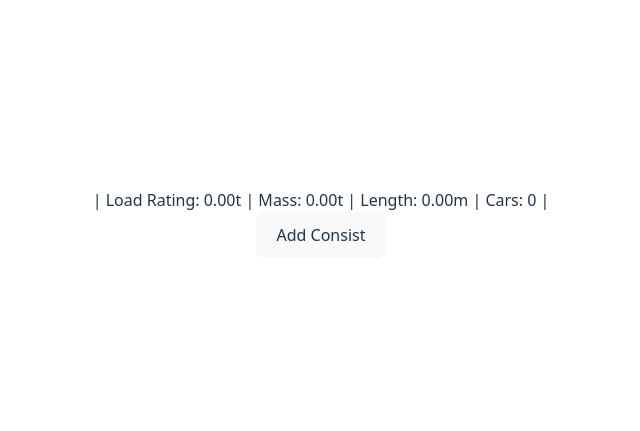
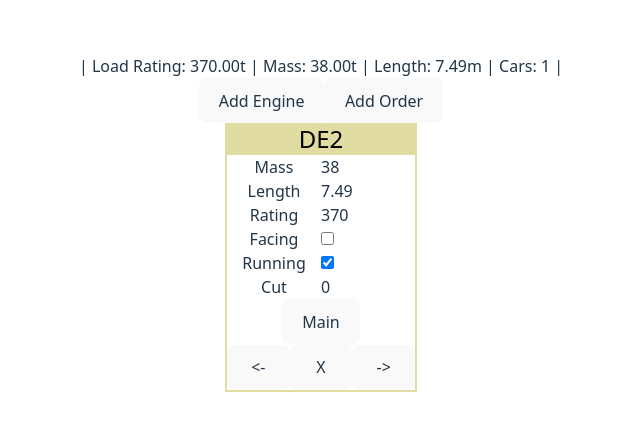
Before and after one commit to IceMoonMagic/derail-valley-consist-tracker, a Vue app: page / in a window 1280 px wide. Shown: the part 177-608 px from the top of the page, without its empty margins (319-959 px from the left). Built offline with nearby package versions, Linux system fonts and the light colour scheme.

Commit message:
Added cut index logic

```diff
--- a/src/App.vue
+++ b/src/App.vue
@@ -1,10 +1,12 @@
 <script lang="ts" setup>
 import { ref } from "vue"
-import { Train } from "./train"
+import { Train, Engine as EngineType, Consist as ConsistType } from "./train"
 import Consist from "./components/Consist.vue"
 import Engine from "./components/Engine.vue"
 
 const train = ref<Train>(new Train([]))
+train.value.new_engine()
+const cut_from = ref<number>(0)
 
 function swap(a: number, b: number): void {
   if (
@@ -17,9 +19,19 @@ function swap(a: number, b: number): void {
   const temp = train.value.consists[b]
   train.value.consists[b] = train.value.consists[a]
   train.value.consists[a] = temp
+  if (cut_from.value == a) {
+    cut_from.value = b
+  } else if (cut_from.value == b) {
+    cut_from.value = a
+  }
 }
 function remove(i: number): void {
   train.value.consists.splice(i, 1)
+  if (train.value.consists.length == 0) {
+    train.value.new_engine()
+  } else if (cut_from.value > i) {
+    cut_from.value -= 1
+  }
 }
 </script>
 
@@ -31,21 +43,27 @@ function remove(i: number): void {
     {{ train.total_cars.toFixed(0) }} |
   </label>
   <br />
-  <button @click="train.new_engine">Add Consist</button>
+  <button @click="train.new_engine">Add Engine</button>
+  <button @click="train.new_consist">Add Order</button>
   <div class="flex flex-wrap justify-center gap-8">
+    <template v-for="i in train.consists.length">
       <Engine
+        :cut="train.get_cut_from(i - 1, cut_from)"
+        @delete="remove(i - 1)"
+        @left="swap(i - 1, i - 2)"
+        @main="cut_from = i - 1"
+        @right="swap(i - 1, i)"
+        v-if="train.consists[i - 1] instanceof EngineType"
+        v-model="train.consists[i - 1]"
+      />
+      <Consist
+        :cut="train.get_cut_from(i - 1, cut_from)"
         @delete="remove(i - 1)"
         @left="swap(i - 1, i - 2)"
         @right="swap(i - 1, i)"
-      v-for="i in train.consists.length"
+        v-if="train.consists[i - 1] instanceof ConsistType"
         v-model="train.consists[i - 1]"
       />
-    <!-- <Consist
-      @delete="remove(i - 1)"
-      @left="swap(i - 1, i - 2)"
-      @right="swap(i - 1, i)"
-      v-for="i in train.consists.length"
-      v-model="train.consists[i - 1]"
-    /> -->
+    </template>
   </div>
 </template>
--- a/src/components/Engine.vue
+++ b/src/components/Engine.vue
@@ -6,7 +6,7 @@ const inputs = defineProps({
   cut: Number,
 })
 const engine = defineModel<Engine>({ required: true })
-const emits = defineEmits(["left", "delete", "right"])
+const emits = defineEmits(["left", "delete", "right", "main"])
 
 watch(engine.value, (updated) => {
   console.log(updated)
@@ -52,21 +52,15 @@ watch(engine.value, (updated) => {
     <label :style="`border-color: ${engine.color};`" class="border-l-2">
       Facing
     </label>
-    <input
-      :style="`border-color: ${engine.color}`"
-      class="border-r-2 text-left"
-      type="checkbox"
-      v-model="engine.facing_right"
-    />
+    <span :style="`border-color: ${engine.color}`" class="border-r-2 text-left">
+      <input type="checkbox" v-model="engine.facing_right"
+    /></span>
     <label :style="`border-color: ${engine.color};`" class="border-l-2">
       Running
     </label>
-    <input
-      :style="`border-color: ${engine.color}`"
-      class="border-r-2 text-left"
-      type="checkbox"
-      v-model="engine.running"
-    />
+    <span :style="`border-color: ${engine.color}`" class="border-r-2 text-left">
+      <input type="checkbox" v-model="engine.running" />
+    </span>
     <label :style="`border-color: ${engine.color};`" class="border-l-2">
       Cut
     </label>
@@ -76,6 +70,14 @@ watch(engine.value, (updated) => {
     >
       {{ inputs.cut || 0 }}
     </label>
+
+    <span
+      :style="`border-color: ${engine.color};`"
+      class="col-span-2 w-full border-x-2"
+      ><button :disabled="inputs.cut == 0" @click="emits('main')">
+        Main
+      </button></span
+    >
     <span
       :style="`border-color: ${engine.color}`"
       class="col-span-2 border-2 border-t-0"
--- a/src/stations.ts
+++ b/src/stations.ts
@@ -173,7 +173,7 @@ export function station_color_from_order(order: string): string {
 }
 
 export function station_color_from_track(track: string): string {
-  let match = /(\w\w)-?\w?\d?\w?/.exec(track)
+  let match = /(\w\w\w?)-?\w?\d?\w?/.exec(track)
   return match !== null ? station_color_from_code(match[1]) : "#FFFFFF"
 }
 
--- a/src/train.ts
+++ b/src/train.ts
@@ -106,4 +106,34 @@ export class Train {
   public new_engine(): void {
     this.consists.push(new Engine("DE2"))
   }
+
+  public get_cut_from(target: number, cut_from: number = 0): number {
+    if (
+      target == cut_from ||
+      target < 0 ||
+      cut_from < 0 ||
+      target >= this.consists.length ||
+      cut_from >= this.consists.length
+    ) {
+      return 0
+    }
+    const work_on =
+      cut_from < target
+        ? this.consists.slice(cut_from, target)
+        : this.consists.slice(target + 1, cut_from + 1)
+    const result = work_on.reduce(
+      (p: number, c: Consist | Engine) =>
+        p + (c instanceof Consist ? c.cars : 1),
+      0,
+    )
+
+    return this.consists[cut_from] instanceof Engine &&
+      this.consists[cut_from].facing_right
+      ? cut_from < target
+        ? result
+        : result * -1
+      : target < cut_from
+        ? result
+        : result * -1
+  }
 }
```
Lines whose indentation alone changed are shown as unchanged.
